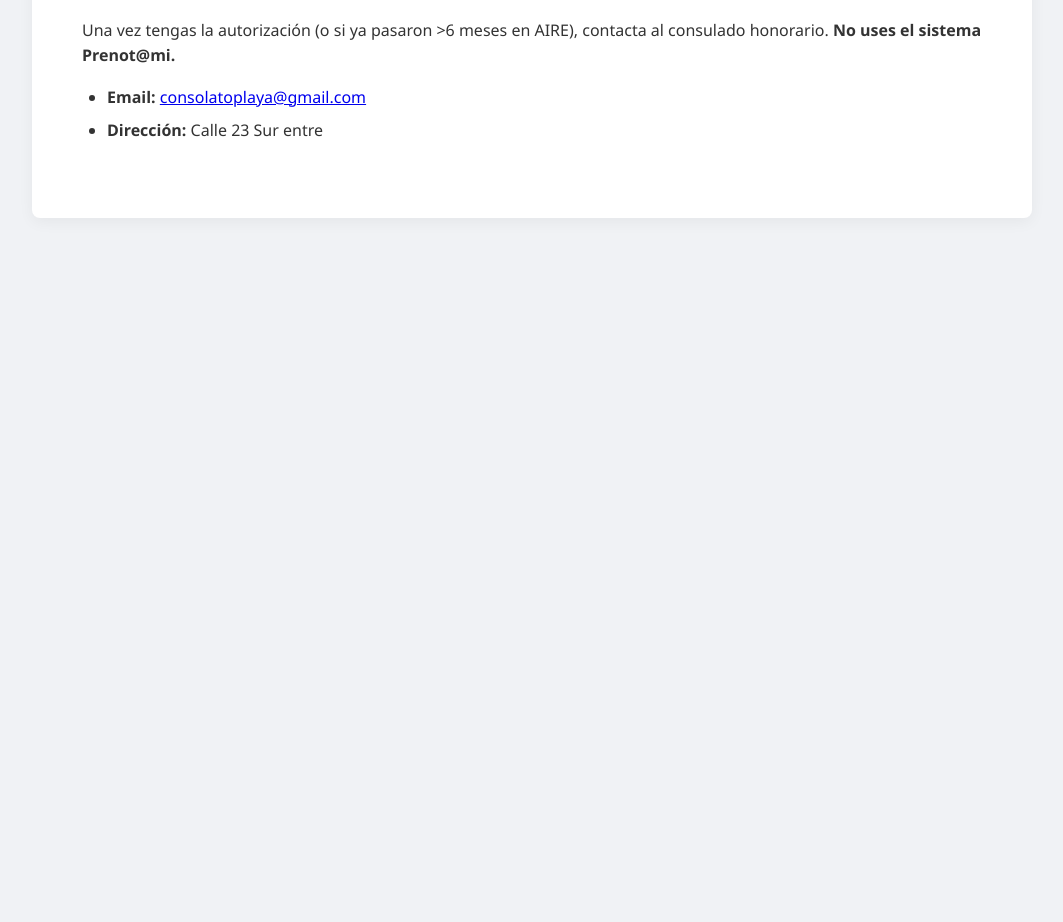
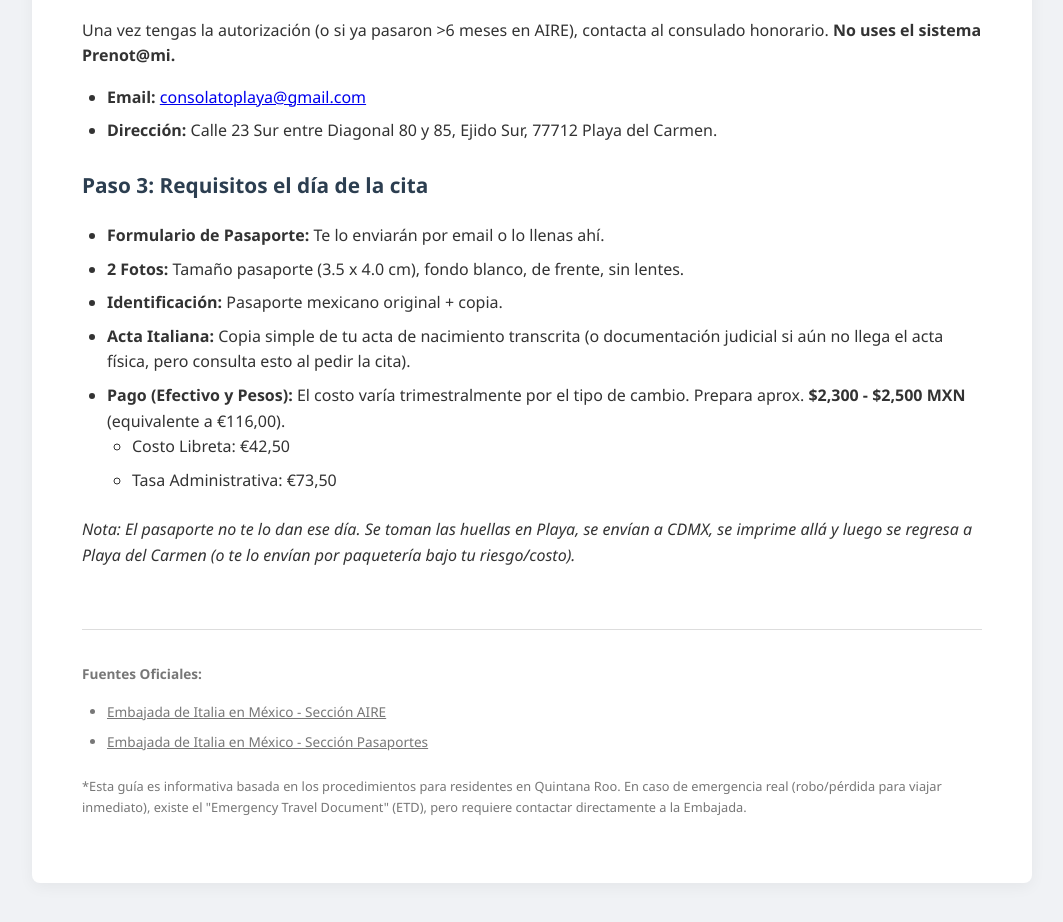
Before and after one commit to adolforais/ciudadania_italiana, a plain HTML site: page index.html in a window 1280 px wide. Shown: the part 3543-4465 px from the top of the page, without its empty margins (108-1171 px from the left). Before the commit the page ends 3801 px from the top, so only its background shows below. Drawn offline with Linux system fonts and the light colour scheme.

Commit message:
Refactor HTML structure and styles

```diff
--- a/index.html
+++ b/index.html
@@ -343,4 +343,37 @@
 
         <ul>
             <li><strong>Email:</strong> <a href="mailto:consolatoplaya@gmail.com">consolatoplaya@gmail.com</a></li>
-            <li><strong>Dirección:</strong> Calle 23 Sur entre
+            <li><strong>Dirección:</strong> Calle 23 Sur entre Diagonal 80 y 85, Ejido Sur, 77712 Playa del Carmen.</li>
+        </ul>
+
+        <h3>Paso 3: Requisitos el día de la cita</h3>
+        <ul>
+            <li><strong>Formulario de Pasaporte:</strong> Te lo enviarán por email o lo llenas ahí.</li>
+            <li><strong>2 Fotos:</strong> Tamaño pasaporte (3.5 x 4.0 cm), fondo blanco, de frente, sin lentes.</li>
+            <li><strong>Identificación:</strong> Pasaporte mexicano original + copia.</li>
+            <li><strong>Acta Italiana:</strong> Copia simple de tu acta de nacimiento transcrita (o documentación judicial si aún no llega el acta física, pero consulta esto al pedir la cita).</li>
+            <li><strong>Pago (Efectivo y Pesos):</strong>
+                El costo varía trimestralmente por el tipo de cambio. Prepara aprox. <strong>$2,300 - $2,500 MXN</strong> (equivalente a €116,00).
+                <ul>
+                    <li>Costo Libreta: €42,50</li>
+                    <li>Tasa Administrativa: €73,50</li>
+                </ul>
+            </li>
+        </ul>
+        <p><em>Nota: El pasaporte no te lo dan ese día. Se toman las huellas en Playa, se envían a CDMX, se imprime allá y luego se regresa a Playa del Carmen (o te lo envían por paquetería bajo tu riesgo/costo).</em></p>
+
+        <footer>
+            <p><strong>Fuentes Oficiales:</strong></p>
+            <ul>
+                <li><a href="https://ambcittadelmessico.esteri.it/es/servizi-consolari-e-visti/servizi-per-il-cittadino-italiano/anagrafe-degli-italiani-residenti-allestero-aire/" target="_blank">Embajada de Italia en México - Sección AIRE</a></li>
+                <li><a href="https://ambcittadelmessico.esteri.it/es/servizi-consolari-e-visti/servizi-per-il-cittadino-italiano/passaporti-e-carte-didentita/" target="_blank">Embajada de Italia en México - Sección Pasaportes</a></li>
+            </ul>
+            <p style="font-size: 0.8rem; margin-top: 20px;">
+                *Esta guía es informativa basada en los procedimientos para residentes en Quintana Roo. En caso de emergencia real (robo/pérdida para viajar inmediato), existe el "Emergency Travel Document" (ETD), pero requiere contactar directamente a la Embajada.
+            </p>
+        </footer>
+
+    </div>
+
+</body>
+</html>
```
